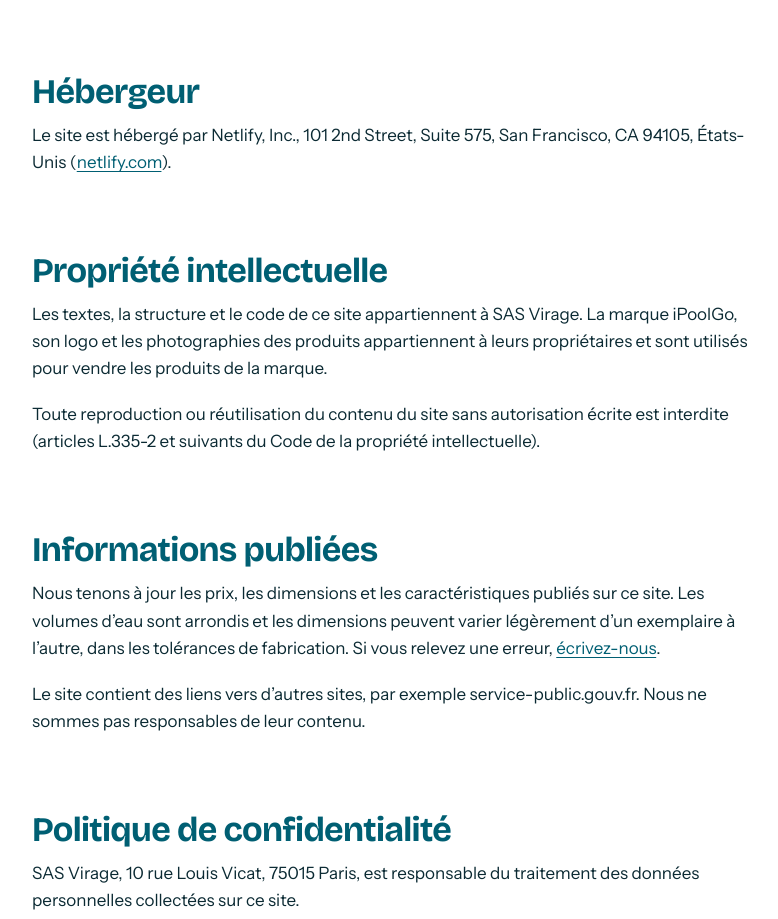
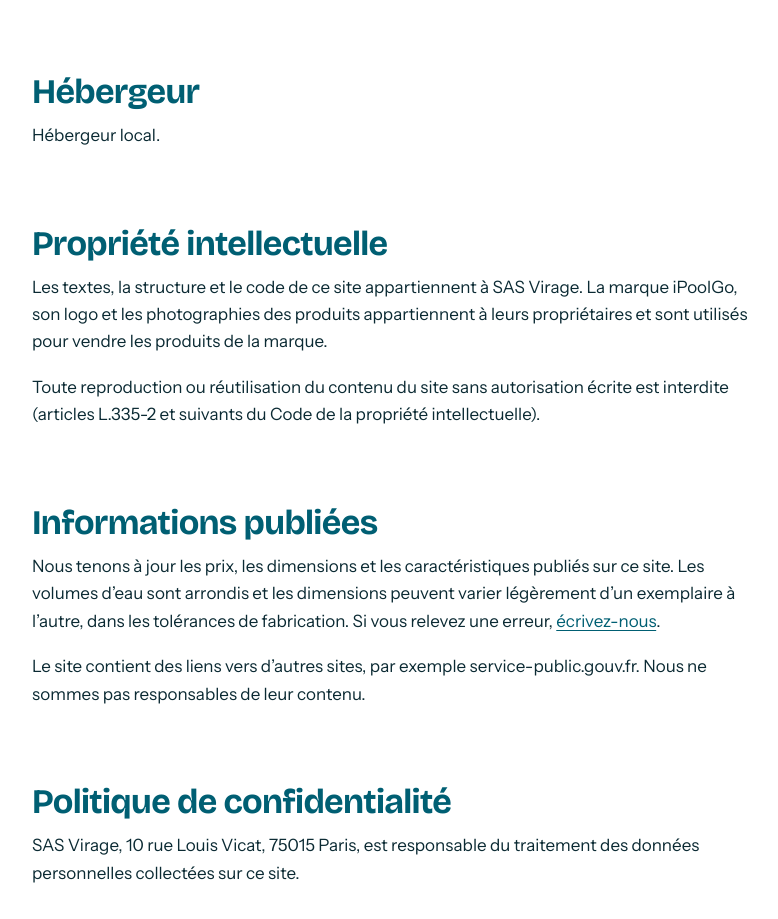
Before and after one commit to AmineLAIMENE/ipoolgofrance, a website: page mentions-legales.html in a window 1280 px wide. Shown: the part 852-1771 px from the top of the page, without its empty margins (240-1018 px from the left). Drawn offline with Linux system fonts and the light colour scheme.

Commit message:
Mentions légales : hébergeur indiqué comme « Hébergeur local », sans nommer Netlify (choix du patron)

```diff
--- a/mentions-legales.html
+++ b/mentions-legales.html
@@ -91,7 +91,7 @@
       </ul>
 
       <h2 id="hebergeur">Hébergeur</h2>
-      <p>Le site est hébergé par Netlify, Inc., 101 2nd Street, Suite 575, San Francisco, CA 94105, États-Unis (<a href="https://www.netlify.com" rel="noopener">netlify.com</a>).</p>
+      <p>Hébergeur local.</p>
 
       <h2 id="propriete">Propriété intellectuelle</h2>
       <p>Les textes, la structure et le code de ce site appartiennent à SAS Virage. La marque iPoolGo, son logo et les photographies des produits appartiennent à leurs propriétaires et sont utilisés pour vendre les produits de la marque.</p>
```
